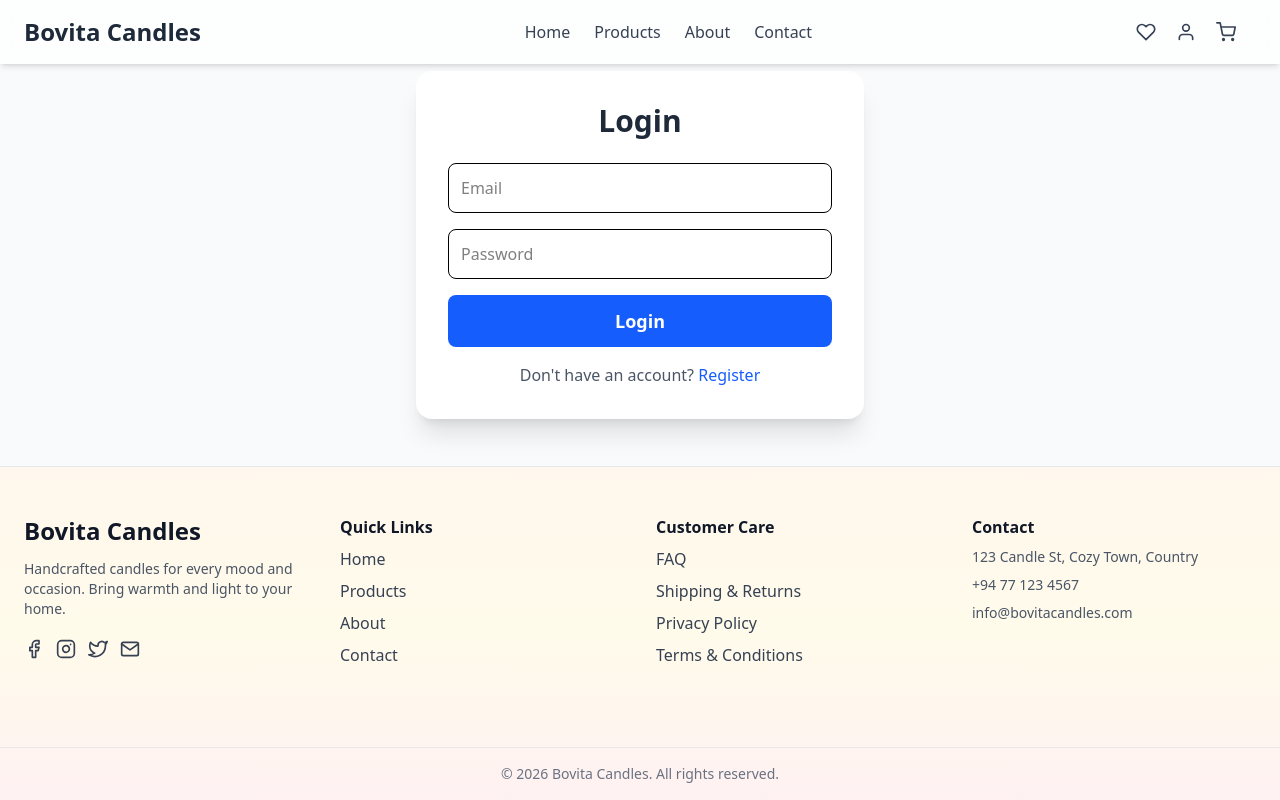
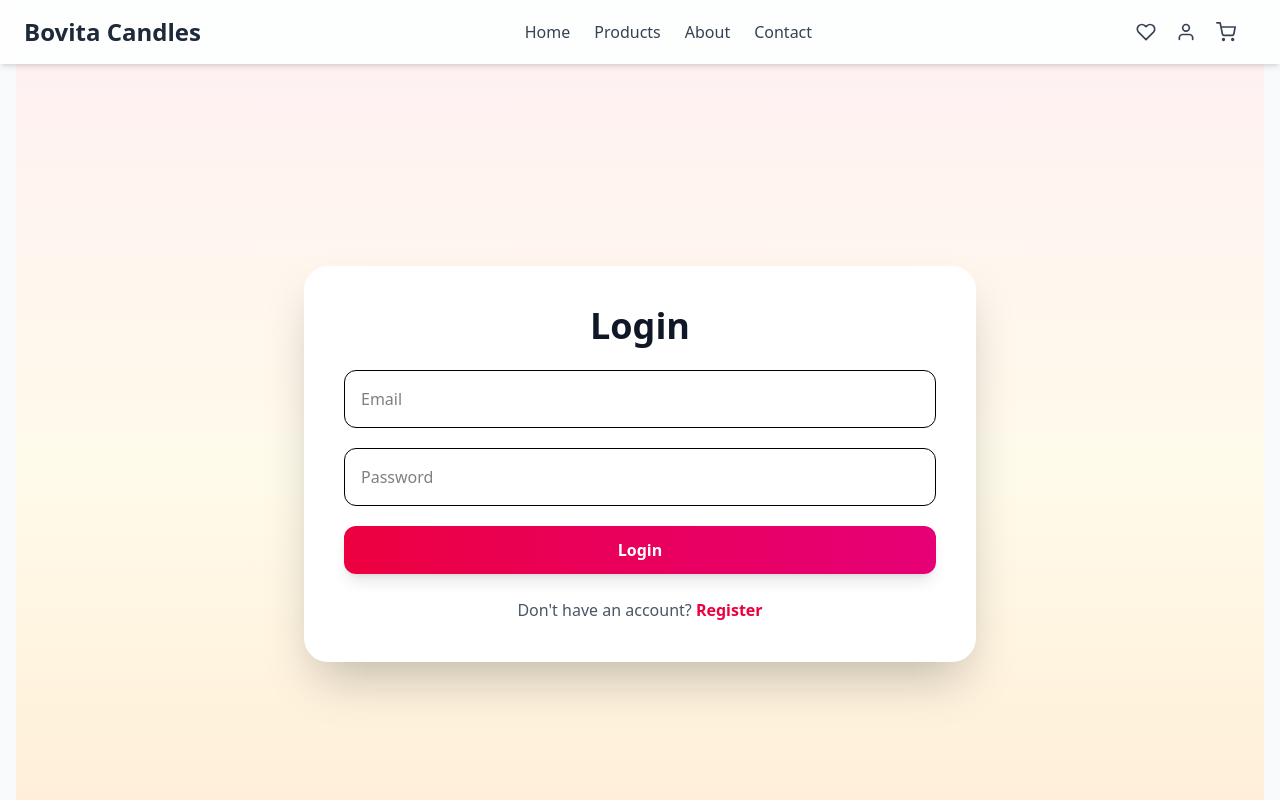
Before and after one commit to mahenabeywickrama/bovita-candles-fe, a React (Vite) app: page /login in a window 1280 px wide. Shown: the top 800 px of the page. Built offline with nearby package versions, Linux system fonts and the light colour scheme.

Commit message:
project updated

```diff
--- a/src/components/Layout.tsx
+++ b/src/components/Layout.tsx
@@ -6,7 +6,7 @@ function Layout() {
   const location = useLocation()
   const authPages = ["/login", "/register"]
   const isAuthPage = authPages.includes(location.pathname)
-  const isMainPage = location.pathname === "/" || location.pathname === "/products"
+  const isMainPage = location.pathname === "/" || location.pathname === "/products" || location.pathname === "/login" || location.pathname === "/register"
 
   return (
     <div className="flex flex-col min-h-screen bg-gray-50">
--- a/src/pages/Login.tsx
+++ b/src/pages/Login.tsx
@@ -1,85 +1,112 @@
-import { useState, type FormEvent } from "react"
-import { getMyDetails, login } from "../services/auth"
-import { useNavigate } from "react-router-dom"
-import { useAuth } from "../context/authContext"
+import { useState, type FormEvent } from "react";
+import { getMyDetails, login } from "../services/auth";
+import { useNavigate, Link } from "react-router-dom";
+import { useAuth } from "../context/authContext";
+import { FiLoader } from "react-icons/fi";
 
 export default function Login() {
-  const navigate = useNavigate()
+  const navigate = useNavigate();
+  const { setUser } = useAuth();
 
-  const { setUser } = useAuth()
-  const [email, setEmail] = useState("")
-  const [password, setPassword] = useState("")
+  const [email, setEmail] = useState("");
+  const [password, setPassword] = useState("");
+  const [loading, setLoading] = useState(false);
+  const [error, setError] = useState("");
 
   const handleLogin = async (e: FormEvent) => {
-    e.preventDefault()
+    e.preventDefault();
 
     if (!email || !password) {
-      alert("All fields are required")
-      return
+      setError("All fields are required");
+      return;
     }
 
     try {
-      const res = await login(email, password)
+      setLoading(true);
+      setError("");
+
+      const res = await login(email, password);
 
       if (!res.data.accessToken) {
-        alert("Login failed")
-        return
+        setError("Login failed");
+        return;
       }
 
-      await localStorage.setItem("accessToken", res.data.accessToken)
-      await localStorage.setItem("refreshToken", res.data.refreshToken)
+      localStorage.setItem("accessToken", res.data.accessToken);
+      localStorage.setItem("refreshToken", res.data.refreshToken);
 
-      const detail = await getMyDetails()
-      console.log(detail)
+      const detail = await getMyDetails();
 
       if (!detail.data.isActive) {
-        alert("Your account is disabled. Contact admin.")
-        localStorage.removeItem("accessToken")
-        localStorage.removeItem("refreshToken")
-        return
+        setError("Your account is disabled. Contact admin.");
+        localStorage.removeItem("accessToken");
+        localStorage.removeItem("refreshToken");
+        return;
       }
 
-      setUser(detail.data)
-      navigate("/")
+      setUser(detail.data);
+      navigate("/");
     } catch (err) {
-      console.error(err)
-      alert("Login failed. Please check your credentials.")
+      console.error(err);
+      setError("Login failed. Please check your credentials.");
+    } finally {
+      setLoading(false);
     }
-  }
+  };
 
   return (
-      <div className="bg-white shadow-xl rounded-2xl p-8 w-full max-w-md">
-        <h1 className="text-3xl font-bold text-center mb-6 text-gray-800">Login</h1>
+    <div className="min-h-screen w-full bg-gradient-to-b from-rose-50 via-amber-50 to-orange-100 flex items-center justify-center px-4">
+      <div className="bg-white shadow-2xl rounded-3xl p-10 w-full max-w-lg md:max-w-xl lg:max-w-2xl animate-fadeIn">
+        <h1 className="text-4xl font-extrabold text-center mb-6 text-gray-900">
+          Login
+        </h1>
 
-        <div className="flex flex-col gap-4">
+        {error && (
+          <p className="mb-4 text-center text-red-600 font-medium">{error}</p>
+        )}
+
+        <form className="flex flex-col gap-5" onSubmit={handleLogin}>
           <input
             type="email"
             placeholder="Email"
             value={email}
             onChange={(e) => setEmail(e.target.value)}
-            className="w-full p-3 border rounded-lg focus:ring-2 focus:ring-blue-500"
+            className="w-full p-4 border rounded-xl focus:ring-2 focus:ring-rose-400 focus:outline-none transition"
           />
-
           <input
             type="password"
             placeholder="Password"
             value={password}
             onChange={(e) => setPassword(e.target.value)}
-            className="w-full p-3 border rounded-lg focus:ring-2 focus:ring-blue-500"
+            className="w-full p-4 border rounded-xl focus:ring-2 focus:ring-rose-400 focus:outline-none transition"
           />
 
           <button
-            onClick={handleLogin}
-            className="w-full bg-blue-600 hover:bg-blue-700 text-white py-3 rounded-lg text-lg font-semibold transition"
+            type="submit"
+            disabled={loading}
+            className="w-full py-3 bg-gradient-to-r from-rose-600 to-pink-600 text-white font-semibold rounded-xl shadow-lg hover:scale-105 hover:from-pink-600 hover:to-rose-600 transition flex items-center justify-center gap-2"
           >
-            Login
+            {loading ? (
+              <>
+                <FiLoader className="animate-spin" />
+                Logging in...
+              </>
+            ) : (
+              "Login"
+            )}
           </button>
-        </div>
+        </form>
 
-        <p className="mt-4 text-center text-gray-600">
+        <p className="mt-6 text-center text-gray-600">
           Don't have an account?{" "}
-            <a href="/register" className="text-blue-600 hover:underline">Register</a>
+          <Link
+            to="/register"
+            className="text-rose-600 font-semibold hover:underline"
+          >
+            Register
+          </Link>
         </p>
       </div>
-    )
+    </div>
+  );
 }
--- a/src/pages/Register.tsx
+++ b/src/pages/Register.tsx
@@ -1,6 +1,7 @@
 import { useState, type FormEvent } from "react"
 import { register } from "../services/auth"
-import { useNavigate } from "react-router-dom"
+import { useNavigate, Link } from "react-router-dom"
+import { FiLoader } from "react-icons/fi"
 
 export default function Register() {
   const navigate = useNavigate()
@@ -10,21 +11,26 @@ export default function Register() {
   const [email, setEmail] = useState("")
   const [password, setPassword] = useState("")
   const [conPassword, setConPassword] = useState("")
+  const [loading, setLoading] = useState(false)
+  const [error, setError] = useState("")
 
   const handleRgister = async (e: FormEvent) => {
     e.preventDefault()
 
     if (!firstname || !lastname || !email || !password || !conPassword) {
-      alert("All fields are required.")
+      setError("All fields are required")
       return
     }
 
     if (password !== conPassword) {
-      alert("Password do not match.")
+      setError("Passwords do not match")
       return
     }
 
     try {
+      setLoading(true)
+      setError("")
+
       const obj = {
         firstname,
         lastname,
@@ -32,29 +38,38 @@ export default function Register() {
         password,
         role: "USER"
       }
+
       const res: any = await register(obj)
-      console.log(res.data)
-      console.log(res.message)
 
-      alert(`Reginstration successful! Email: ${res?.data?.email}`)
+      alert(`Registration successful! Email: ${res?.data?.email}`)
       navigate("/login")
-
-    } catch (err: any) {
-      console.error(err?.response?.data)
+    } catch (err) {
+      console.error(err)
+      setError("Registration failed. Please try again.")
+    } finally {
+      setLoading(false)
     }
   }
 
   return (
-    <div className="bg-white shadow-xl rounded-2xl p-8 w-full max-w-lg">
-        <h1 className="text-3xl font-bold text-center mb-6 text-gray-800">Create an Account</h1>
+    <div className="min-h-screen w-full flex items-center justify-center bg-gradient-to-b from-rose-50 via-amber-50 to-orange-100 px-4">
+      <div className="bg-white shadow-2xl rounded-3xl p-10 w-full max-w-lg md:max-w-xl animate-fadeIn">
+        <h1 className="text-4xl font-extrabold text-center mb-6 text-gray-900">
+          Create an Account
+        </h1>
 
-        <div className="grid grid-cols-1 md:grid-cols-2 gap-4">
+        {error && (
+          <p className="mb-4 text-center text-red-600 font-medium">{error}</p>
+        )}
+
+        <form onSubmit={handleRgister}>
+          <div className="grid grid-cols-1 md:grid-cols-2 gap-5">
             <input
               type="text"
               placeholder="First Name"
               value={firstname}
               onChange={(e) => setFirstname(e.target.value)}
-            className="p-3 border rounded-lg focus:ring-2 focus:ring-blue-500"
+              className="p-4 border rounded-xl focus:ring-2 focus:ring-rose-400 focus:outline-none transition"
             />
 
             <input
@@ -62,7 +77,7 @@ export default function Register() {
               placeholder="Last Name"
               value={lastname}
               onChange={(e) => setLastname(e.target.value)}
-            className="p-3 border rounded-lg focus:ring-2 focus:ring-blue-500"
+              className="p-4 border rounded-xl focus:ring-2 focus:ring-rose-400 focus:outline-none transition"
             />
 
             <input
@@ -70,7 +85,7 @@ export default function Register() {
               placeholder="Email"
               value={email}
               onChange={(e) => setEmail(e.target.value)}
-            className="col-span-full p-3 border rounded-lg focus:ring-2 focus:ring-blue-500"
+              className="col-span-full p-4 border rounded-xl focus:ring-2 focus:ring-rose-400 focus:outline-none transition"
             />
 
             <input
@@ -78,7 +93,7 @@ export default function Register() {
               placeholder="Password"
               value={password}
               onChange={(e) => setPassword(e.target.value)}
-            className="p-3 border rounded-lg focus:ring-2 focus:ring-blue-500"
+              className="p-4 border rounded-xl focus:ring-2 focus:ring-rose-400 focus:outline-none transition"
             />
 
             <input
@@ -86,21 +101,39 @@ export default function Register() {
               placeholder="Confirm Password"
               value={conPassword}
               onChange={(e) => setConPassword(e.target.value)}
-            className="p-3 border rounded-lg focus:ring-2 focus:ring-blue-500"
+              className="p-4 border rounded-xl focus:ring-2 focus:ring-rose-400 focus:outline-none transition"
             />
           </div>
 
           <button
-            onClick={handleRgister}
-            className="w-full mt-6 bg-green-600 hover:bg-green-700 text-white py-3 rounded-lg text-lg font-semibold transition"
+            type="submit"
+            disabled={loading}
+            className="w-full mt-8 py-3 bg-gradient-to-r from-rose-600 to-pink-600
+              text-white font-semibold rounded-xl shadow-lg
+              hover:scale-105 hover:from-pink-600 hover:to-rose-600
+              transition flex items-center justify-center gap-2"
           >
-            Register
+            {loading ? (
+              <>
+                <FiLoader className="animate-spin" />
+                Creating account...
+              </>
+            ) : (
+              "Register"
+            )}
           </button>
+        </form>
 
-        <p className="mt-4 text-center text-gray-600">
+        <p className="mt-6 text-center text-gray-600">
           Already have an account?{" "}
-            <a href="/login" className="text-blue-600 hover:underline">Login</a>
+          <Link
+            to="/login"
+            className="text-rose-600 font-semibold hover:underline"
+          >
+            Login
+          </Link>
         </p>
+      </div>
     </div>
   )
 }
```
Lines whose indentation alone changed are shown as unchanged.
